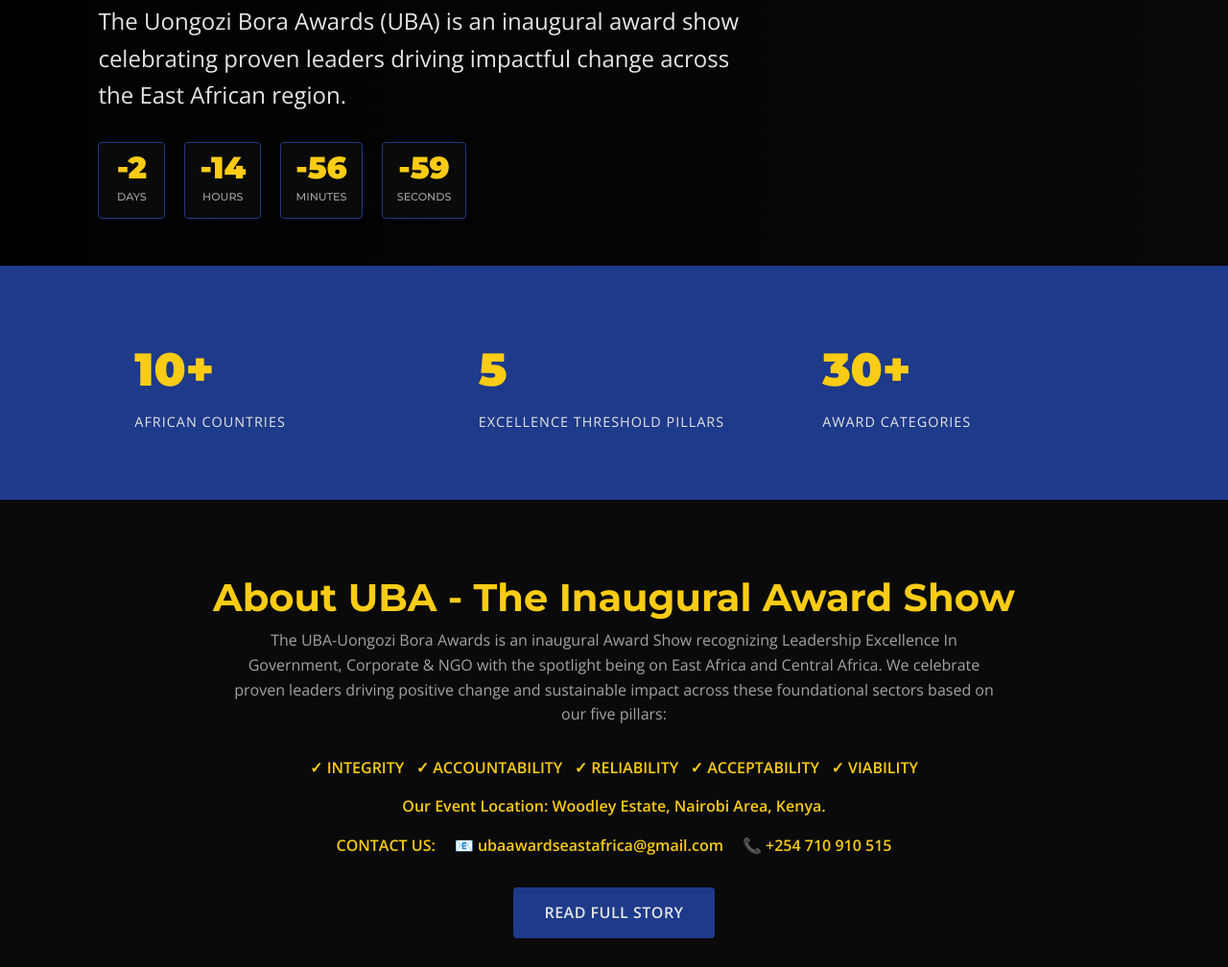
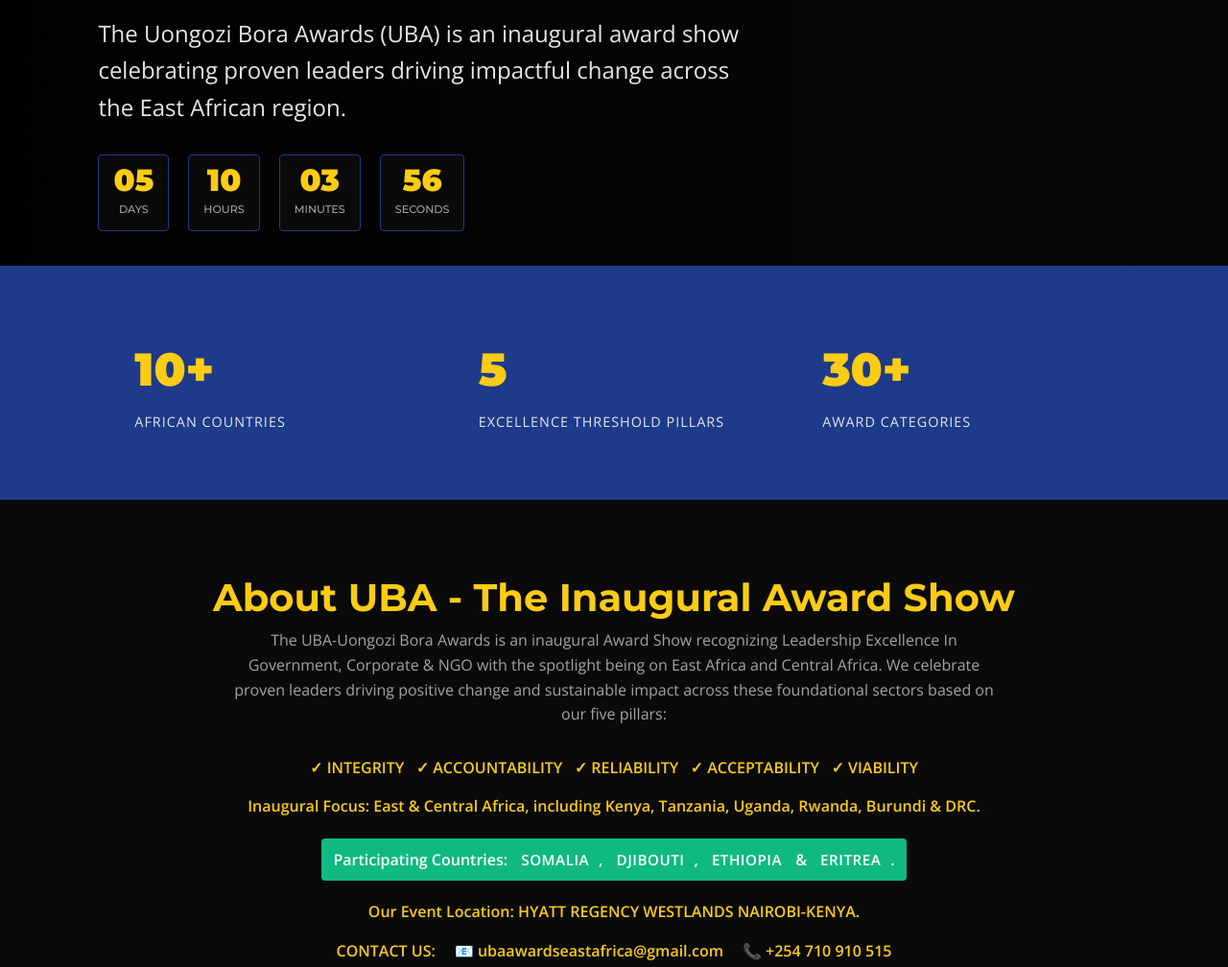
Before and after one commit to uongozi/UB, a plain HTML site: page index.html in a window 1280 px wide. Shown: the part 528-1536 px from the top of the page at 96% size. Drawn offline with nearby package versions, Linux system fonts and the light colour scheme.

Commit message:
Update index.html

```diff
--- a/index.html
+++ b/index.html
@@ -16,13 +16,13 @@
     <meta property="og:type" content="website">
     <meta property="og:url" content="https://www.ubaeastafrica.com/">
     <meta property="og:title" content="Uongozi Bora Awards | Celebrating East African Leadership Excellence">
-    <meta property="og:description" content="Recognizing Integrity, Accountability, and Viability in Government, Corporate & NGO leadership. Gala Night: December 16, 2025.">
+    <meta property="og:description" content="Recognizing Integrity, Accountability, and Viability in Government, Corporate & NGO leadership. Gala Night: December 23, 2025.">
     <meta property="og:image" content="https://www.ubaeastafrica.com/og-image.jpg">
 
     <meta property="twitter:card" content="summary_large_image">
     <meta property="twitter:url" content="https://www.ubaeastafrica.com/">
     <meta property="twitter:title" content="Uongozi Bora Awards | Celebrating East African Leadership Excellence">
-    <meta property="twitter:description" content="Recognizing Integrity, Accountability, and Viability in Government, Corporate & NGO leadership. Gala Night: December 16, 2025.">
+    <meta property="twitter:description" content="Recognizing Integrity, Accountability, and Viability in Government, Corporate & NGO leadership. Gala Night: December 23, 2025.">
     <meta property="twitter:image" content="https://www.ubaeastafrica.com/twitter-image.jpg">
 
     <link href="https://fonts.googleapis.com/css2?family=Montserrat:wght@500;700;900&family=Open+Sans:wght@400;600&display=swap" rel="stylesheet">
@@ -75,6 +75,29 @@
         .section {
             padding: var(--spacing-section);
             text-align: center;
+        }
+
+        /* STYLE MPYA KWA NCHI KUUBWA */
+        .inchi-kuu {
+            font-weight: 900;
+            color: var(--color-accent);
+            text-transform: uppercase;
+            font-size: 1.05em;
+            letter-spacing: 0.5px;
+        }
+
+        /* STYLE MPYA KWA NCHI ZINAZOSHIRIKI (Participating Countries) */
+        .inchi-shiriki {
+            font-weight: 700;
+            color: #ffffff; /* nyeupe */
+            background-color: #10b981; /* kijani */
+            padding: 2px 8px;
+            border-radius: 3px;
+            text-transform: uppercase;
+            font-size: 0.95em;
+            letter-spacing: 0.5px;
+            margin: 0 2px;
+            display: inline-block;
         }
 
         /* BUTTONS */
@@ -591,7 +614,7 @@
         <div class="hero__content">
             <p style="color: var(--color-accent); font-weight: 600; text-transform: uppercase; letter-spacing: 2px;">East Africa's Inaugural Leadership Award Show</p>
 
-            <div class="hero__event-info">Gala Night: DECEMBER 16, 2025 | Nairobi, Kenya</div>
+            <div class="hero__event-info">Gala Night: DECEMBER 23, 2025 | HYATT REGENCY WESTLANDS NAIROBI-KENYA</div>
 
             <h1 class="hero__title">Recognizing Leadership Excellence In Government, Corporate & NGO</h1>
             <p class="hero__subtitle">The Uongozi Bora Awards (UBA) is an inaugural award show celebrating proven leaders driving impactful change across the East African region.</p>
@@ -625,7 +648,17 @@
             <h2>About UBA - The Inaugural Award Show</h2>
             <p>The UBA-Uongozi Bora Awards is an inaugural Award Show recognizing Leadership Excellence In Government, Corporate & NGO with the spotlight being on East Africa and Central Africa. We celebrate proven leaders driving positive change and sustainable impact across these foundational sectors based on our five pillars:</p>
             <p style="font-weight: 700; color: var(--color-accent); margin-bottom: 0;">&check; INTEGRITY &nbsp; &check; ACCOUNTABILITY &nbsp; &check; RELIABILITY &nbsp; &check; ACCEPTABILITY &nbsp; &check; VIABILITY</p>
-            <p style="font-weight: 700; color: var(--color-accent); margin-top: 15px; margin-bottom: 0;">Our Event Location: Woodley Estate, Nairobi Area, Kenya.</p>
+
+            <!-- Mstari mpya: Inaugural Focus -->
+            <p style="font-weight: 700; color: var(--color-accent); margin-top: 15px; margin-bottom: 5px;">Inaugural Focus: East & Central Africa, including Kenya, Tanzania, Uganda, Rwanda, Burundi & DRC.</p>
+
+            <!-- Mstari mpya: Participating Countries -->
+            <p style="font-weight: 700; color: #ffffff; background-color: #10b981; padding: 8px 12px; border-radius: 4px; margin-top: 15px; margin-bottom: 5px; display: inline-block;">
+                Participating Countries: <span class="inchi-shiriki">SOMALIA</span>, <span class="inchi-shiriki">DJIBOUTI</span>, <span class="inchi-shiriki">ETHIOPIA</span> & <span class="inchi-shiriki">ERITREA</span>.
+            </p>
+
+            <!-- Mstari wa zamani uliobadilishwa: Event Location -->
+            <p style="font-weight: 700; color: var(--color-accent); margin-top: 15px; margin-bottom: 0;">Our Event Location: HYATT REGENCY WESTLANDS NAIROBI-KENYA.</p>
 
             <div class="contact-info">
                 <span style="color: var(--color-accent);">CONTACT US:</span>
@@ -882,7 +915,7 @@
                 📞 <a href="tel:+254710910515" style="text-decoration: none;">+254 710 910 515</a>
             </p>
         </div>
-        <p style="color: var(--color-text-dim); margin-bottom: 5px;">Event Headquarters: Woodley Estate, Nairobi Area, Kenya.</p>
+        <p style="color: var(--color-text-dim); margin-bottom: 5px;">Event Headquarters: HYATT REGENCY WESTLANDS NAIROBI-KENYA.</p>
 
         <div class="footer__social-icons">
              <a href="https://www.instagram.com/uba_uongoziboraawards?" target="_blank" aria-label="Instagram Page"><i class="fab fa-instagram"></i></a>
@@ -898,7 +931,7 @@
 
     <script>
         // COUNTDOWN FUNCTIONALITY
-        const galaDate = new Date("December 16, 2025 18:00:00").getTime();
+        const galaDate = new Date("December 23, 2025 18:00:00").getTime(); // TAREHE IMEBADILISHWA HAPA
 
         function updateCountdown() {
             const now = new Date().getTime();
```
